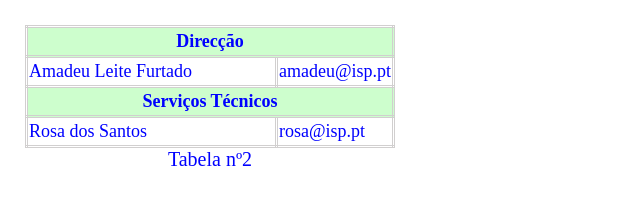
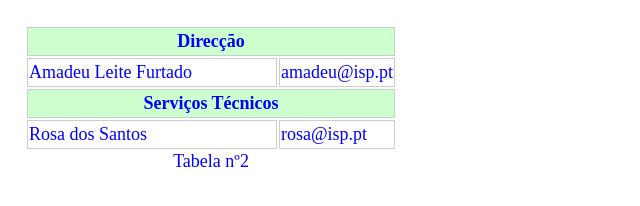
Before and after one commit to romulorosadev/study-soulcode-aulas, a plain HTML site: page aula-04/aula-04-exercicio-05/index.html in a window 1280 px wide. Shown: the full height of the page, 0-640 px from the left. Drawn offline with Linux system fonts and the light colour scheme.

Commit message:
aula-04-exercicio-05-alterações

```diff
--- a/aula-04/aula-04-exercicio-05/index.html
+++ b/aula-04/aula-04-exercicio-05/index.html
@@ -23,8 +23,10 @@
           <td class="name">Rosa dos Santos</td>
           <td class="email">rosa@isp.pt</td>
         </tr>
+        <caption>
+          Tabela nº2
+        </caption>
       </table>
-      <p>Tabela nº2</p>
     </div>
   </body>
 </html>
--- a/aula-04/aula-04-exercicio-05/src/css/style.css
+++ b/aula-04/aula-04-exercicio-05/src/css/style.css
@@ -8,12 +8,7 @@ body {
   padding: 25px;
 }
 
-div {
-  width: 370px;
-}
-
 table {
-  border-collapse: collapse;
   color: blue;
   font-size: 18px;
 }
@@ -21,7 +16,7 @@ table {
 tr,
 th,
 td {
-  border: double rgb(209, 207, 207);
+  border: 1px solid #ccc;
 }
 
 td {
@@ -41,8 +36,6 @@ td {
   width: 250px;
 }
 
-div p {
-  color: blue;
-  font-size: 20px;
-  text-align: center;
+caption {
+  caption-side: bottom;
 }
```
